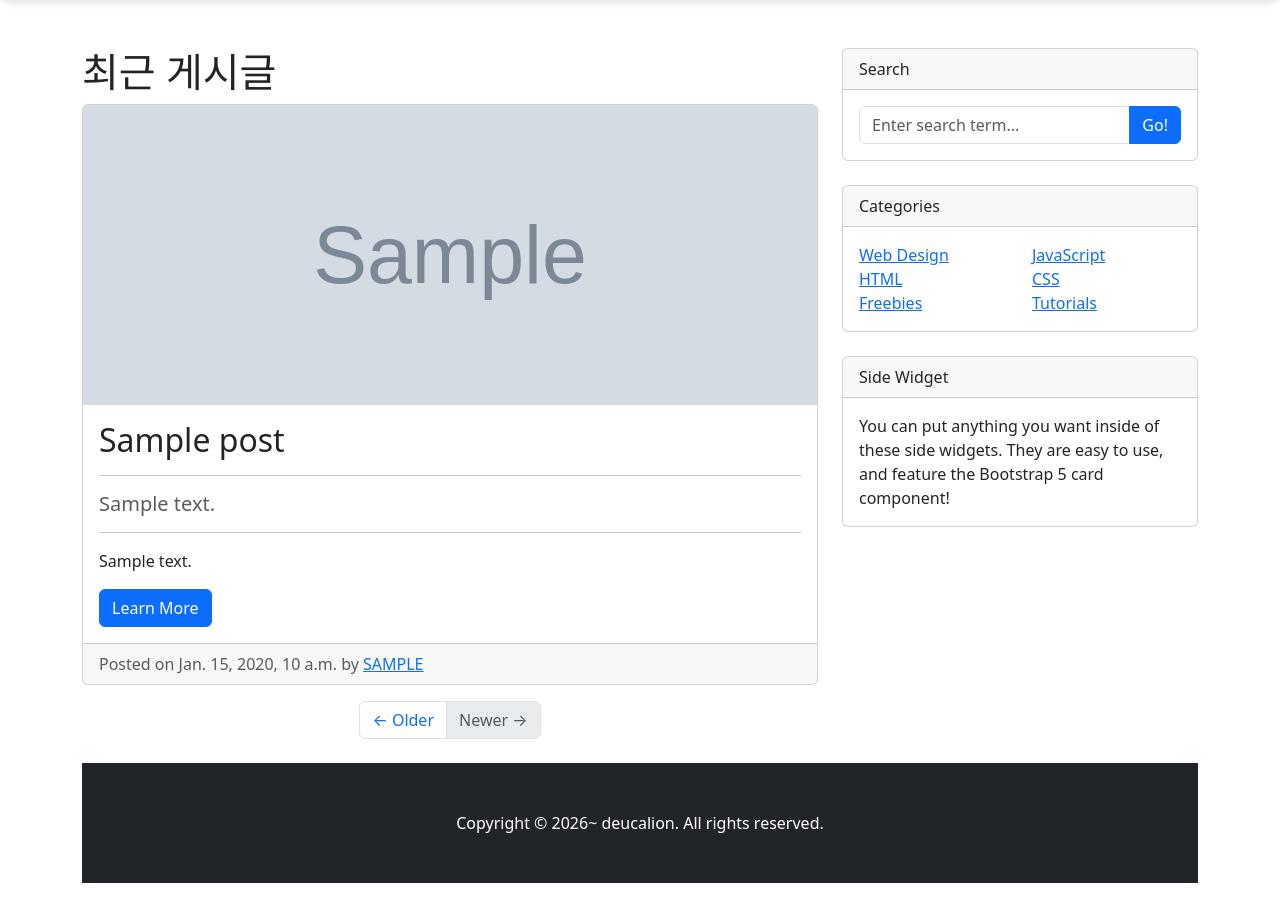
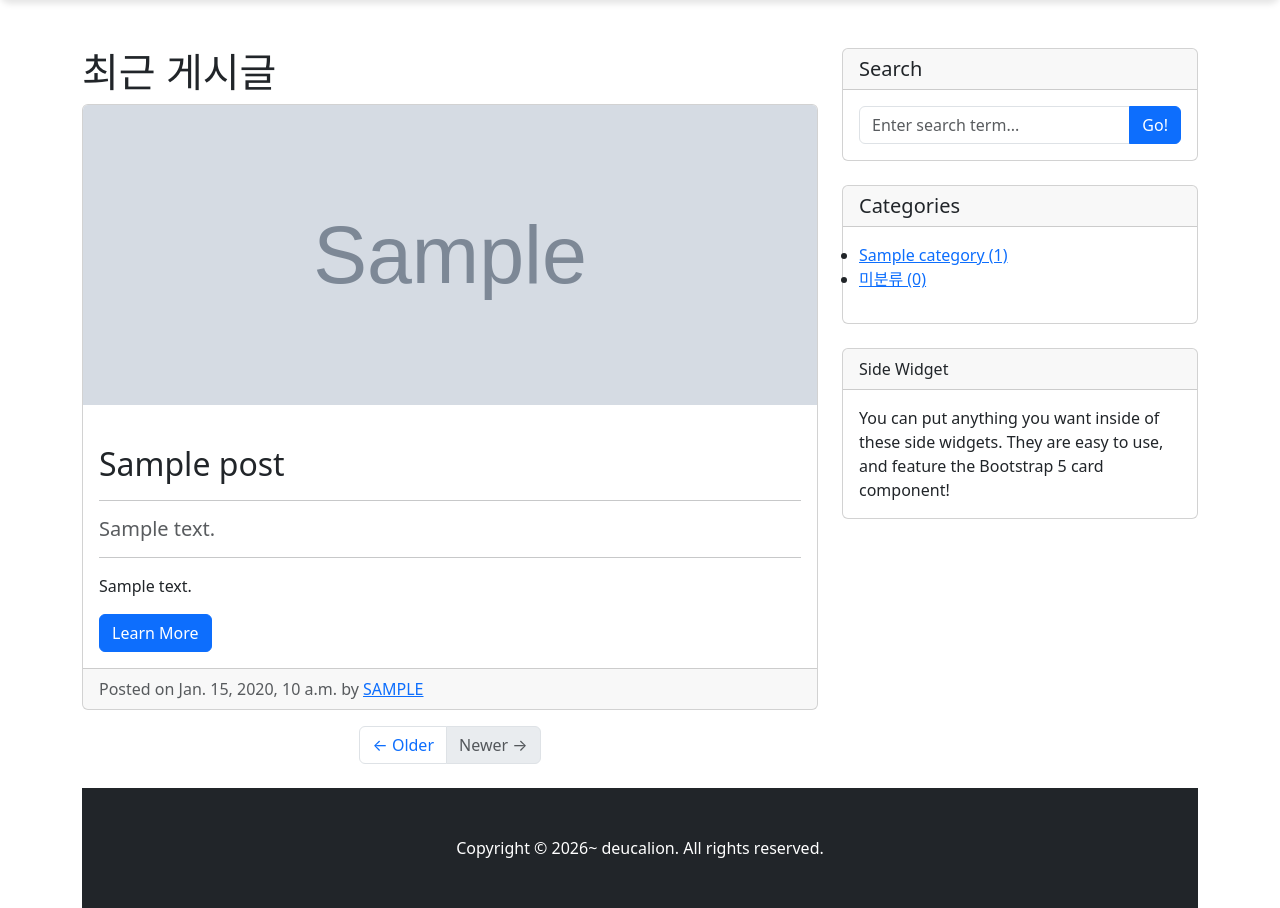
Before and after one commit to RJ643/my-blog, a Django app: page /blog/ in a window 1280 px wide. Shown: the part 74-982 px from the top of the page. Before the commit the page ends 957 px from the top, so only its background shows below. Run offline with Django 5.2, Linux system fonts and the light colour scheme; tables that the repository leaves empty hold one stand-in row (values such as "Sample post"); grey boxes marked "Sample" are stand-in pictures; some libraries are stand-ins or nearby versions.

Commit message:
카테고리 페이지

```diff
--- a/blog/models.py
+++ b/blog/models.py
@@ -1,6 +1,19 @@
 from django.db import models
 from django.contrib.auth.models import User
 import os
+
+class Category(models.Model):
+    name = models.CharField(max_length=50, unique=True)
+    slug = models.SlugField(max_length=200, unique=True, allow_unicode=True)
+
+    def __str__(self):
+        return self.name
+
+    def get_absolute_url(self):
+        return f'/blog/category/{self.slug}/'
+
+    class Meta:
+        verbose_name_plural = 'categories'
 
 # Create your models here.
 class Post(models.Model):
@@ -16,6 +29,8 @@ class Post(models.Model):
 
     author = models.ForeignKey(User, null=True, on_delete=models.SET_NULL)
 
+    category = models.ForeignKey(Category, null=True, blank=True, on_delete=models.SET_NULL)
+
     def __str__(self):
         return f'[{self.pk}]{self.title} :: {self.author}'
 
--- a/blog/templates/blog/base.html
+++ b/blog/templates/blog/base.html
@@ -28,7 +28,7 @@
             <div class="col-lg-4">
                     <!-- Search widget-->
                     <div class="card mb-4">
-                        <div class="card-header">Search</div>
+                        <h5 class="card-header">Search</h5>
                         <div class="card-body">
                             <div class="input-group">
                                 <input class="form-control" type="text" placeholder="Enter search term..." aria-label="Enter search term..." aria-describedby="button-search" />
@@ -37,24 +37,20 @@
                         </div>
                     </div>
                     <!-- Categories widget-->
-                    <div class="card mb-4">
-                        <div class="card-header">Categories</div>
+                    <div class="card mb-4" id="categories-card">
+                        <h5 class="card-header">Categories</h5>
                         <div class="card-body">
                             <div class="row">
-                                <div class="col-sm-6">
-                                    <ul class="list-unstyled mb-0">
-                                        <li><a href="#!">Web Design</a></li>
-                                        <li><a href="#!">HTML</a></li>
-                                        <li><a href="#!">Freebies</a></li>
+                                    <ul>
+                                        {% for category in categories %}
+                                        <li>
+                                            <a href="{{ category.get_absolute_url }}">{{ category }} ({{ category.post_set.count }})</a>
+                                        </li>
+                                        {% endfor %}
+                                        <li>
+                                            <a href="/blog/category/no_category/">미분류 ({{ no_category_post_count }})</a>
+                                        </li>
                                     </ul>
-                                </div>
-                                <div class="col-sm-6">
-                                    <ul class="list-unstyled mb-0">
-                                        <li><a href="#!">JavaScript</a></li>
-                                        <li><a href="#!">CSS</a></li>
-                                        <li><a href="#!">Tutorials</a></li>
-                                    </ul>
-                                </div>
                             </div>
                         </div>
                     </div>
--- a/blog/templates/blog/post_list.html
+++ b/blog/templates/blog/post_list.html
@@ -1,16 +1,21 @@
 {% extends 'blog/base.html' %}
 
 {% block main_area %}
-                <h1>최근 게시글</h1>
+                <h1>최근 게시글{% if category %}<span class="badge badge-secondary">{{ category }}</span>{% endif %}</h1>
             {% if post_list.exists %}
                 {% for p in post_list %}
-                <div class="card mb-3">
+                <div class="card mb-3" id="post-{{ p.pk }}">
                     {% if p.head_image %}
                         <img src="{{ p.head_image.url }}" width="150" height="300" class="card-img-top" alt="{{ p }} head image">
                     {% else %}
                         <img class="card-img-top" src="https://picsum.photos/seed/{{ p.id }}/900/400" alt="random_image">
                     {% endif %}
                         <div class="card-body">
+                            {% if p.category %}
+                                <span class="badge badge-secondary float-right">{{ p.category }}</span>
+                            {% else %}
+                                <span class="badge badge-secondary float-right">미분류</span>
+                            {% endif %}
                             <h2 class="card-title">{{ p.title }}</h2>
                             <hr>
                             {% if p.hook_text %}
--- a/blog/urls.py
+++ b/blog/urls.py
@@ -2,6 +2,7 @@ from django.urls import path
 from . import views
 
 urlpatterns = [
+    path('category/<str:slug>/', views.category_page),
     path('<int:pk>/', views.PostDetail.as_view()),
     path('', views.PostList.as_view()),
 ]
--- a/blog/views.py
+++ b/blog/views.py
@@ -1,12 +1,43 @@
 from django.shortcuts import render
 from django.views.generic import ListView, DetailView
-from .models import Post
+from .models import Post, Category
 
 
 class PostList(ListView):
     model = Post
     ordering = '-pk'
 
+    def get_context_data(self, **kwargs):
+        context = super(PostList, self).get_context_data()
+        context['categories'] = Category.objects.all()
+        context['no_category_post_count'] = Post.objects.filter(category=None).count()
+        return context
 
 class PostDetail(DetailView):
     model = Post
+
+    def get_context_data(self, **kwargs):
+        context = super(PostDetail, self).get_context_data()
+        context['categories'] = Category.objects.all()
+        context['no_category_post_count'] = Post.objects.filter(category=None).count()
+        return context
+
+
+def category_page(request, slug):
+    if slug == 'no_category':
+        category = '미분류'
+        post_list = Post.objects.filter(category=None)
+    else:
+        category = Category.objects.get(slug=slug)
+        post_list = Post.objects.filter(category=category)
+
+    return render(
+        request,
+        'blog/post_list.html',
+        {
+            'post_list': post_list,
+            'categories': Category.objects.all(),
+            'no_category_post_count': Post.objects.filter(category=None).count(),
+            'category': category,
+        }
+    )
--- a/my_first_blog/settings.py
+++ b/my_first_blog/settings.py
@@ -39,6 +39,7 @@ INSTALLED_APPS = [
     'django.contrib.sessions',
     'django.contrib.messages',
     'django.contrib.staticfiles',
+    'django_extensions',
     'blog',
     'single_pages',
 ]
```
Also changed, not shown: blog/admin.py (+8 -1 lines), blog/templates/blog/post_detail.html (+9 -2 lines).
